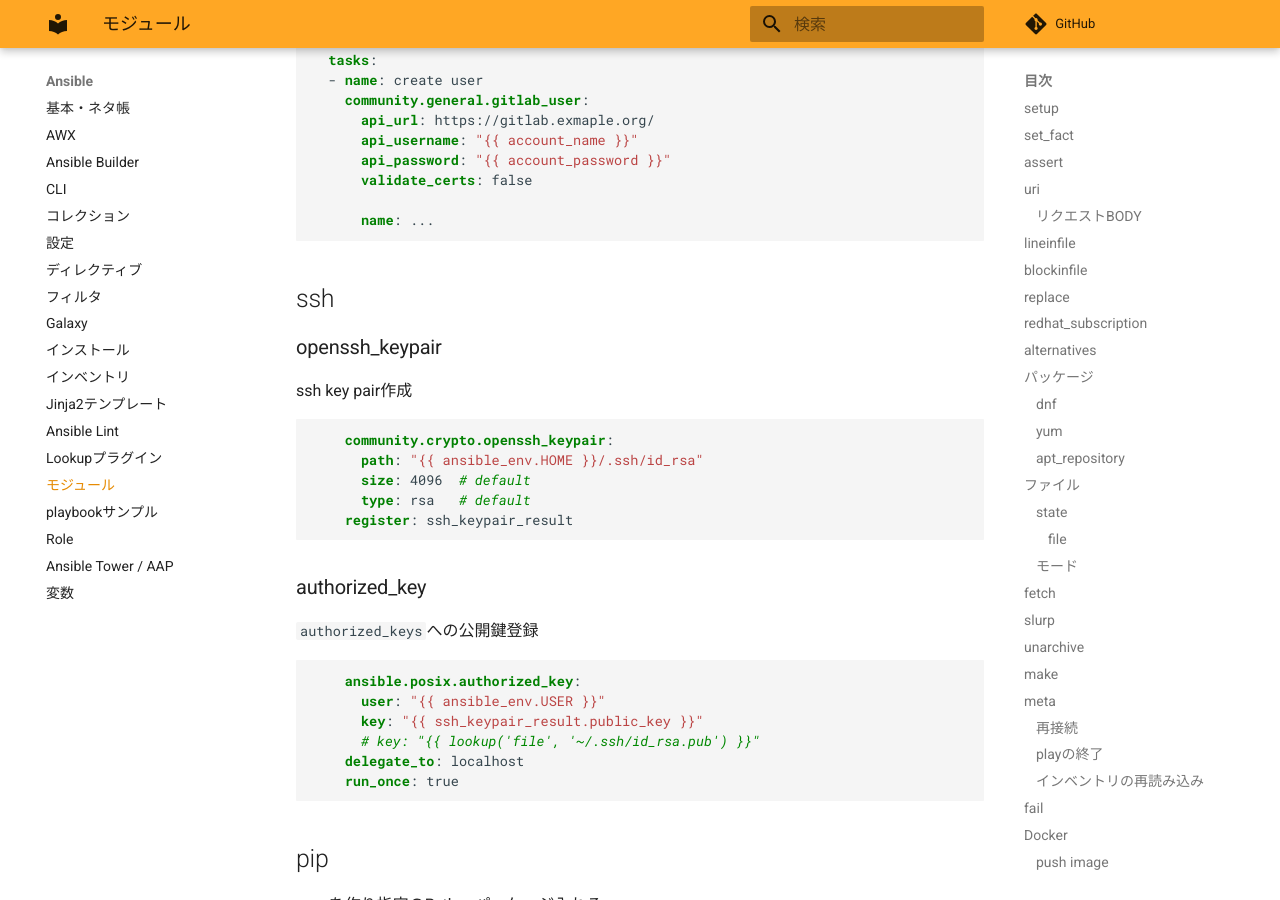
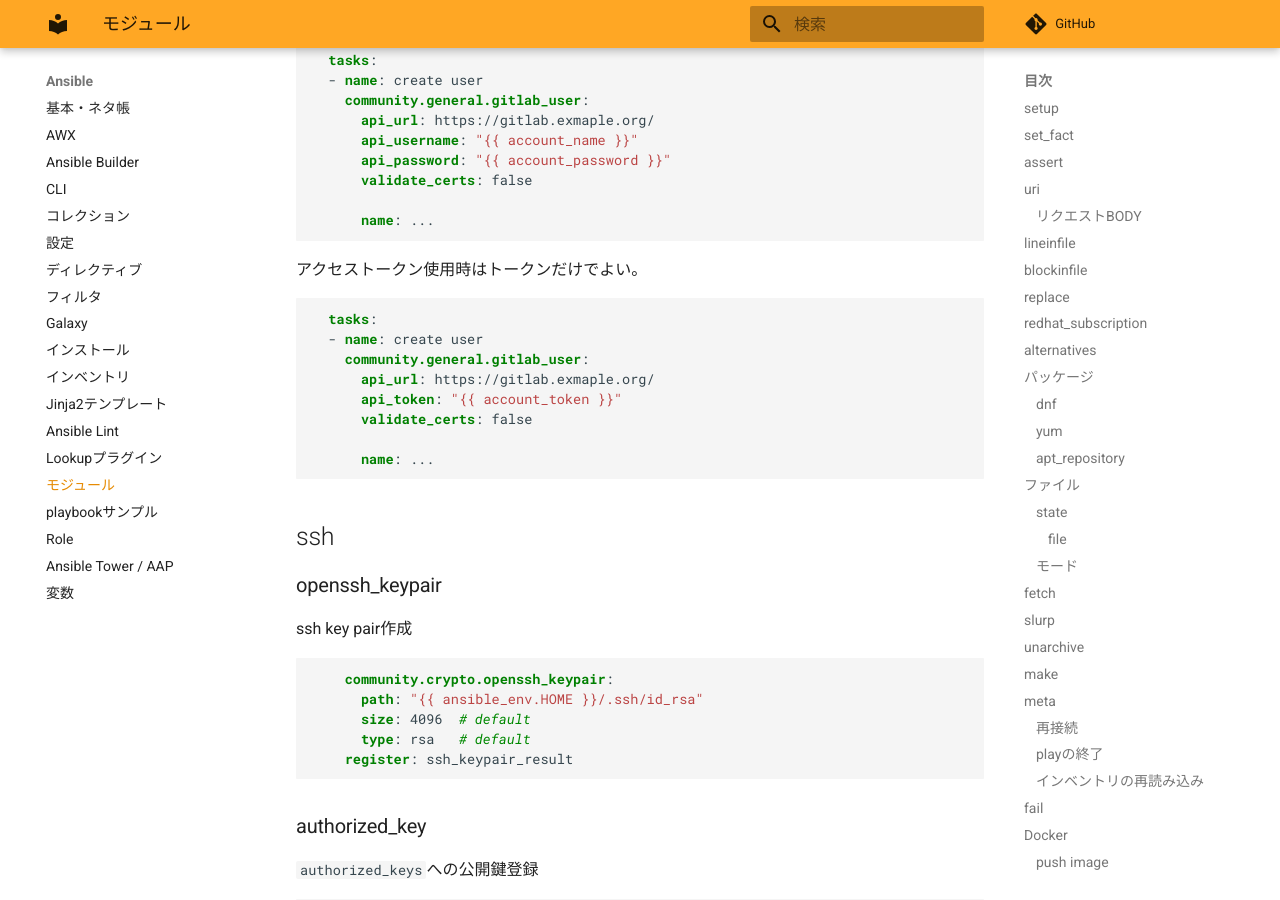
Before and after one commit to zaki-lknr/docs, an MkDocs documentation site: the page built from docs/Ansible/module.md, in a window 1280 px wide and 900 px high, scrolled down 13169 px. Built offline with MkDocs 1.6.1 and Material for MkDocs 9.7.7, drawn with Linux system fonts in a browser that asks for light colours; comment, search, counter and statistics services are not loaded.

Commit message:
add: ansible/module: gitlab 接続 / token

````diff
--- a/docs/Ansible/module.md
+++ b/docs/Ansible/module.md
@@ -606,6 +606,19 @@ URLへユーザー名とパスワードを埋め込めばOK
       name: ...
 ```
 
+アクセストークン使用時はトークンだけでよい。
+
+```yaml
+  tasks:
+  - name: create user
+    community.general.gitlab_user:
+      api_url: https://gitlab.exmaple.org/
+      api_token: "{{ account_token }}"
+      validate_certs: false
+
+      name: ...
+```
+
 ## ssh
 
 ### openssh_keypair
````
